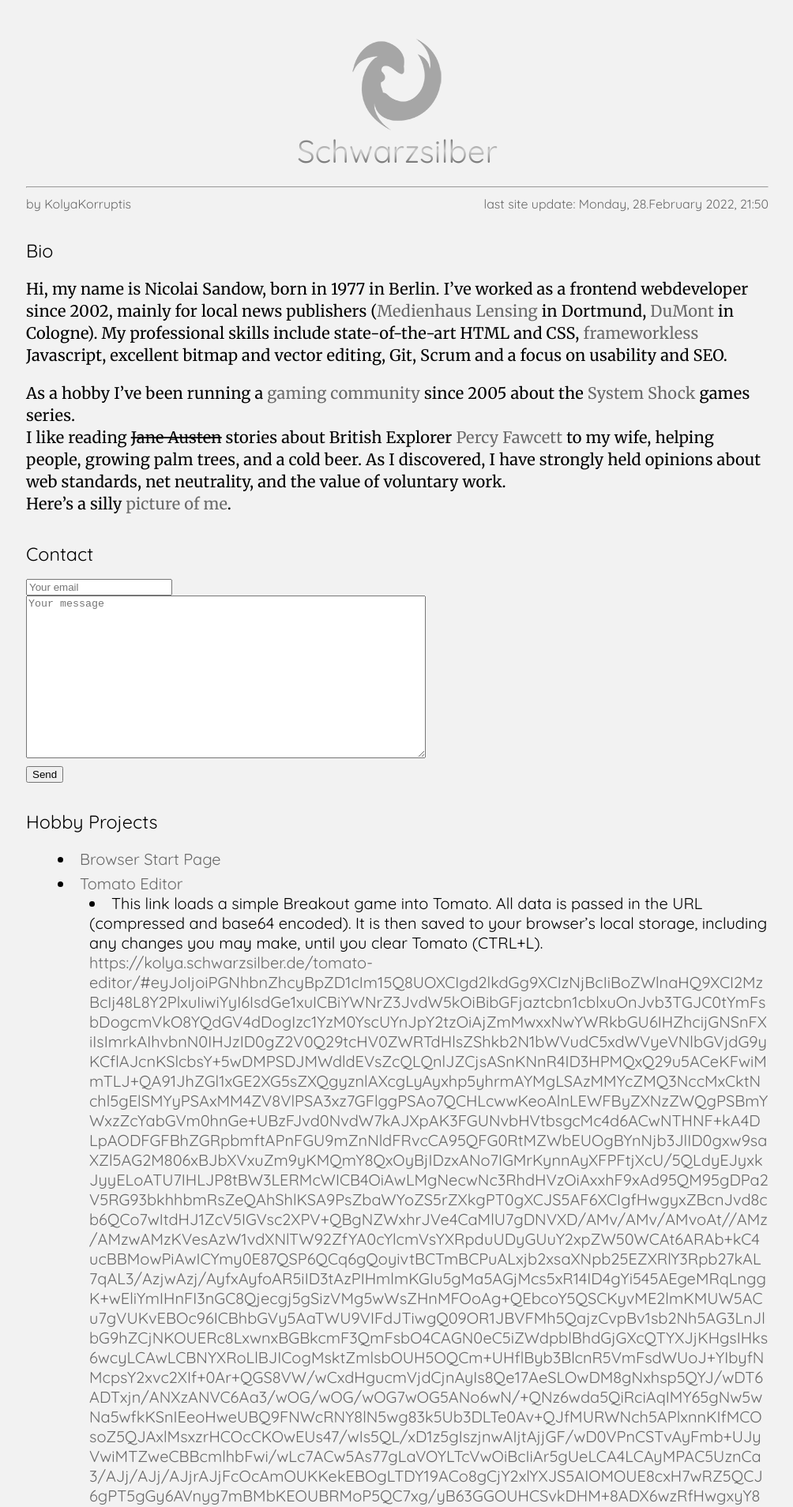
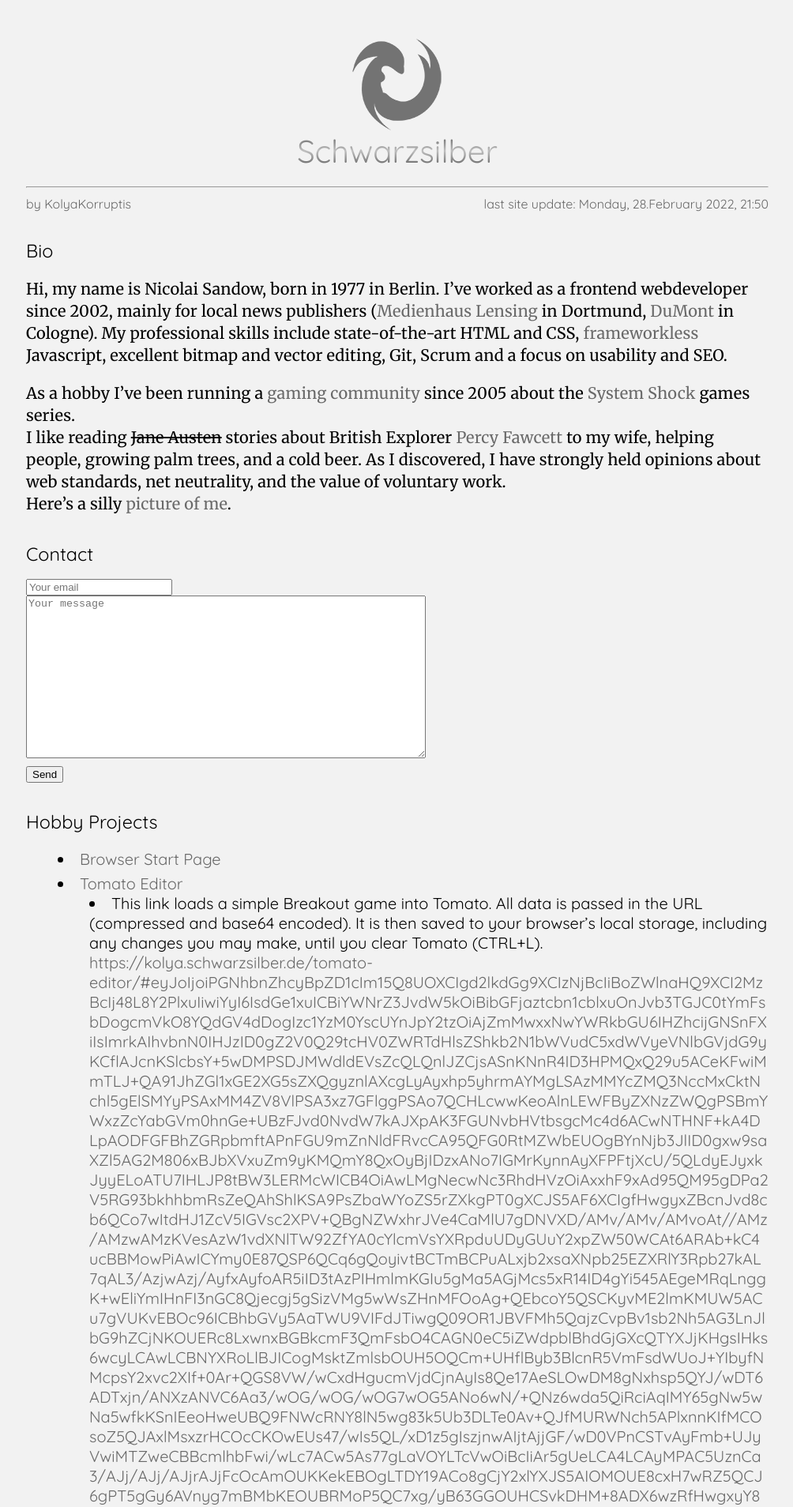
Before and after one commit to KolyaKorruptis/.github.io, a Jekyll site: the page built from index.md, in a window 1280 px wide. Shown: the top 1908 px of the page at 79% size, without its empty margins (137-1141 px from the left). Built offline with Jekyll 4.4.1, drawn with Linux system fonts in a browser that asks for light colours; our own code applies the rules of GitHub Pages for plain Markdown files; the repository's description, which GitHub fills in, is left out.

Commit message:
header styles

```diff
--- a/css/modules/siteHeader.css
+++ b/css/modules/siteHeader.css
@@ -43,9 +43,9 @@
 
 @media (prefers-color-scheme: light) {
   .siteHeader__logo {
-    filter: contrast(0) brightness(1.3);
+    filter: contrast(0) brightness(.9);
   }
   .siteHeader__headline {
-    filter: contrast(0.6);
+    filter: contrast(0.5);
   }
 }
```
